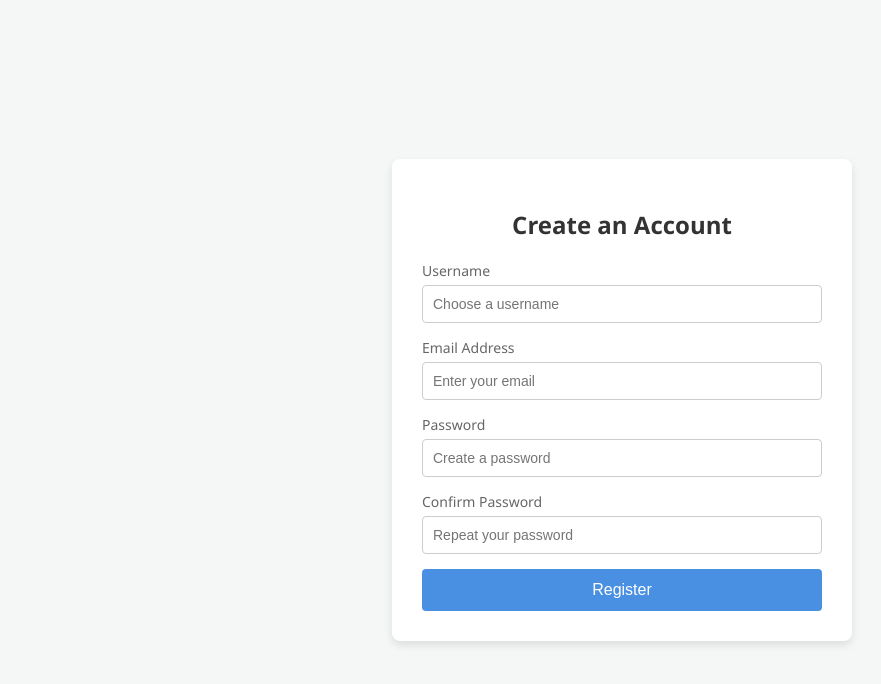
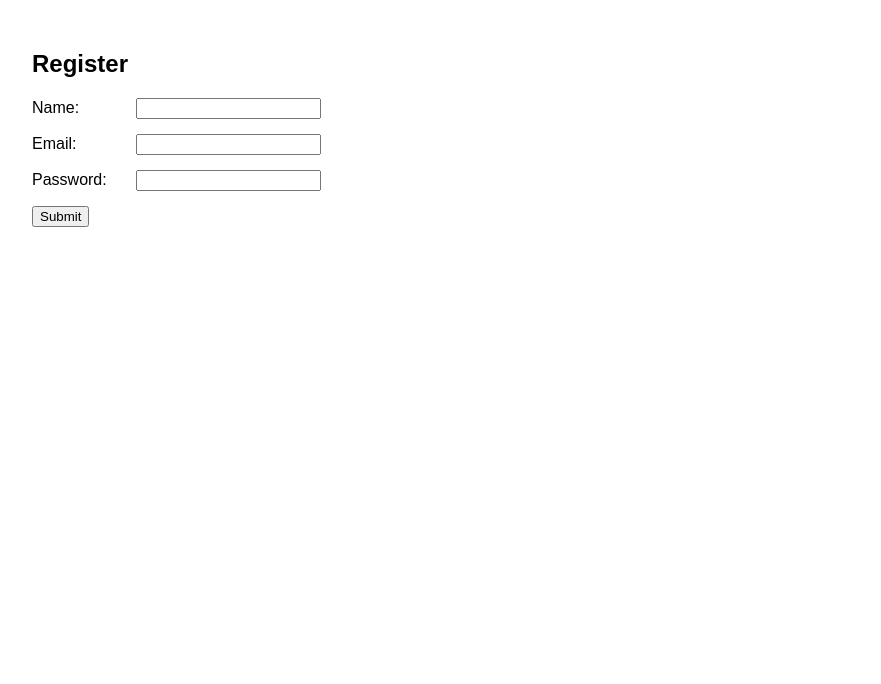
Before and after one commit to nkuma2468-cmyk/got, a plain HTML site: page myindex.html in a window 1280 px wide. Shown: the whole page, without its empty margins (18-899 px from the left). Drawn offline with Linux system fonts and the light colour scheme.

Commit message:
Update myindex.html

```diff
--- a/myindex.html
+++ b/myindex.html
@@ -2,96 +2,43 @@
 <html lang="en">
 <head>
     <meta charset="UTF-8">
-    <meta name="viewport" content="width=device-width, initial-scale=1.0">
-    <title>Sign Up</title>
+    <title>Registration Form</title>
     <style>
         body {
-            font-family: 'Segoe UI', Tahoma, Geneva, Verdana, sans-serif;
-            background-color: #f4f7f6;
-            display: flex;
-            justify-content: center;
-            align-items: center;
-            height: 100vh;
-            margin: 0;
+            font-family: sans-serif;
+            margin: 50px;
         }
-        .form-container {
-            background-color: #fff;
-            padding: 30px;
-            border-radius: 8px;
-            box-shadow: 0 4px 8px rgba(0, 0, 0, 0.1);
-            width: 100%;
-            max-width: 400px;
-        }
-        .form-container h2 {
-            margin-bottom: 20px;
-            color: #333;
-            text-align: center;
-        }
-        .form-group {
+        .form-field {
             margin-bottom: 15px;
         }
-        .form-group label {
-            display: block;
-            margin-bottom: 5px;
-            color: #666;
-            font-size: 14px;
-        }
-        .form-group input {
-            width: 100%;
-            padding: 10px;
-            border: 1px solid #ccc;
-            border-radius: 4px;
-            box-sizing: border-box;
-            font-size: 14px;
-        }
-        .form-group input:focus {
-            border-color: #4a90e2;
-            outline: none;
-        }
-        .submit-btn {
-            width: 100%;
-            padding: 12px;
-            background-color: #4a90e2;
-            color: white;
-            border: none;
-            border-radius: 4px;
-            font-size: 16px;
-            cursor: pointer;
-            transition: background-color 0.3s;
-        }
-        .submit-btn:hover {
-            background-color: #357abd;
+        label {
+            display: inline-block;
+            width: 100px;
         }
     </style>
 </head>
 <body>
 
-<div class="form-container">
-    <h2>Create an Account</h2>
+    <h2>Register</h2>
+
     <form action="#" method="POST">
-        <div class="form-group">
-            <label for="username">Username</label>
-            <input type="text" id="username" name="username" required placeholder="Choose a username">
+        <div class="form-field">
+            <label for="name">Name:</label>
+            <input type="text" id="name" name="name" required>
         </div>
 
-        <div class="form-group">
-            <label for="email">Email Address</label>
-            <input type="email" id="email" name="email" required placeholder="Enter your email">
+        <div class="form-field">
+            <label for="email">Email:</label>
+            <input type="email" id="email" name="email" required>
         </div>
 
-        <div class="form-group">
-            <label for="password">Password</label>
-            <input type="password" id="password" name="password" required placeholder="Create a password">
+        <div class="form-field">
+            <label for="password">Password:</label>
+            <input type="password" id="password" name="password" required>
         </div>
 
-        <div class="form-group">
-            <label for="confirm-password">Confirm Password</label>
-            <input type="password" id="confirm-password" name="confirm-password" required placeholder="Repeat your password">
-        </div>
-
-        <button type="submit" class="submit-btn">Register</button>
+        <button type="submit">Submit</button>
     </form>
-</div>
 
 </body>
 </html>
```
